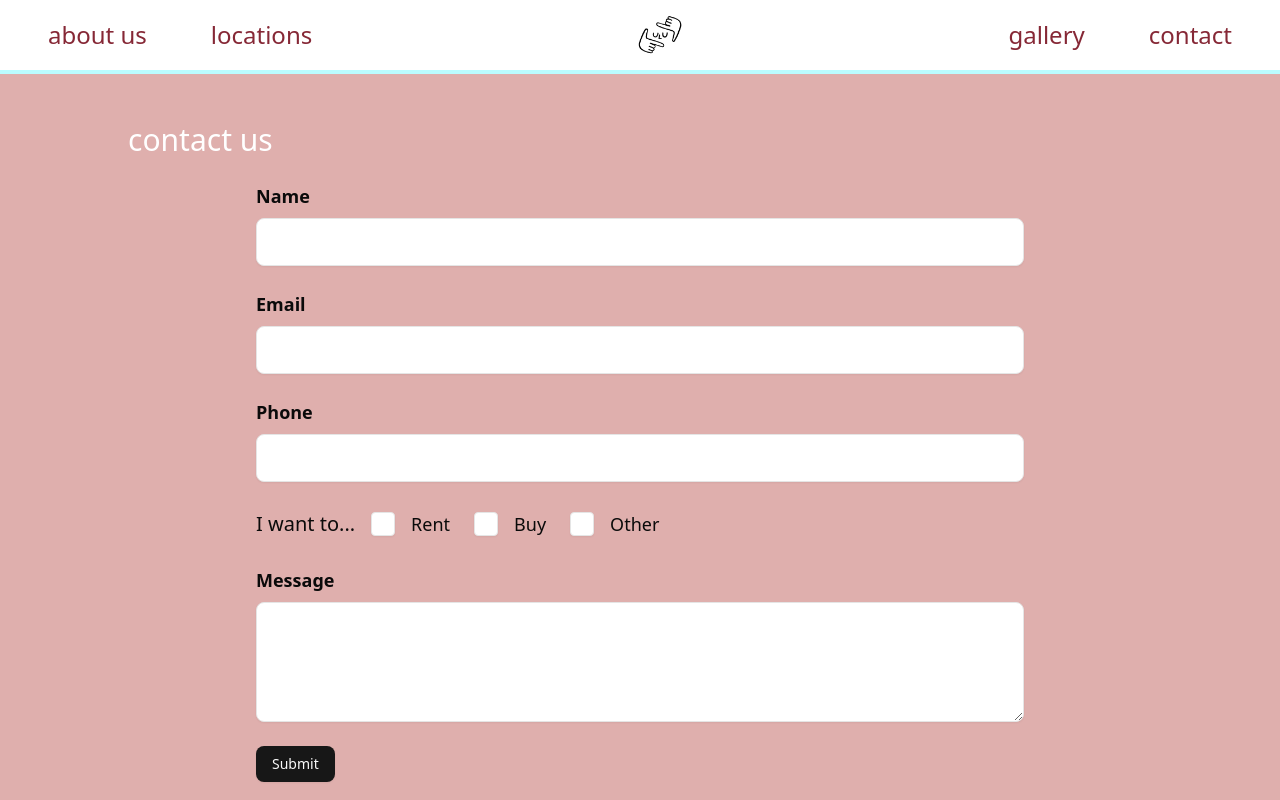
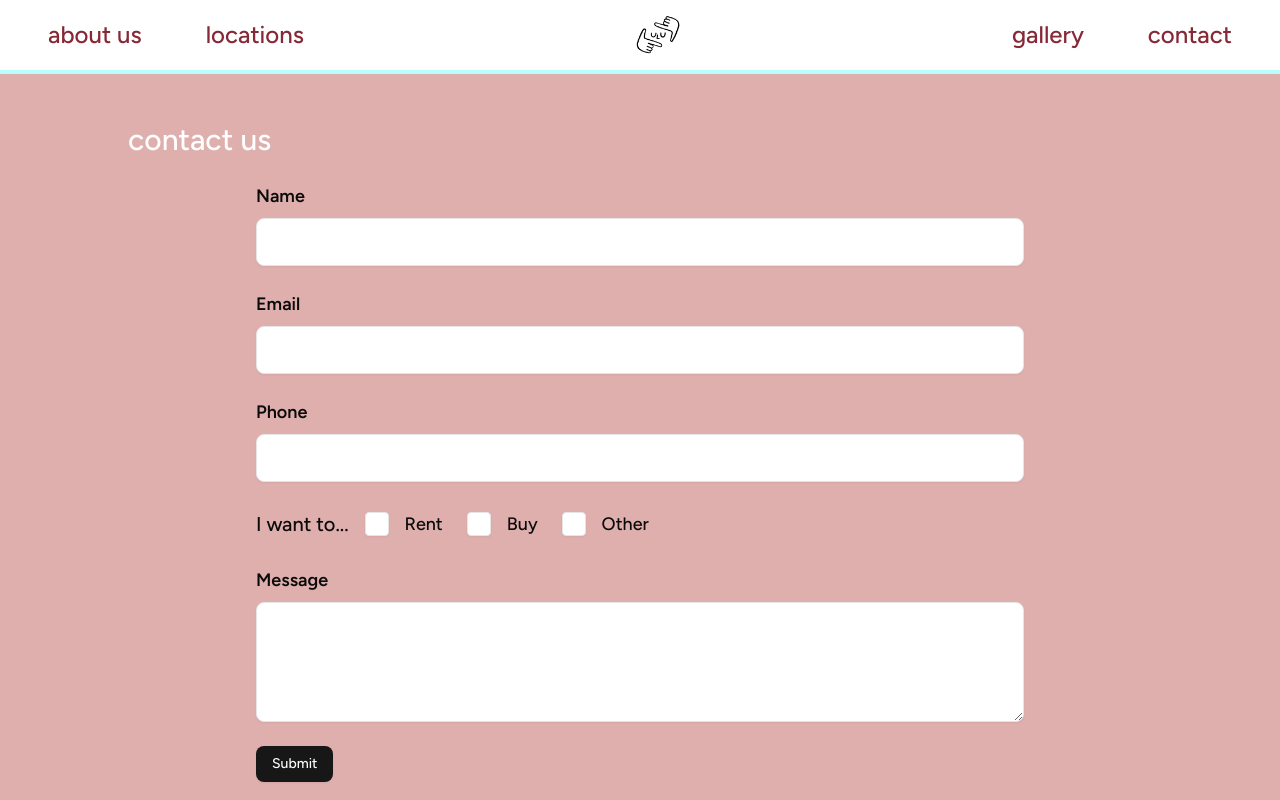
Before and after one commit to VoxelFS/selfie-studio, a Next.js app: page /contact in a window 1280 px wide. Shown: the top 800 px of the page. Built offline with nearby package versions, Linux system fonts and the light colour scheme.

Commit message:
update font to Figtree

```diff
--- a/src/app/(frontend)/layout.tsx
+++ b/src/app/(frontend)/layout.tsx
@@ -6,12 +6,18 @@ export const metadata = {
   title: 'Selfie Studio',
 }
 
+
+/* font */
+import { Figtree } from "next/font/google";
+const figtree = Figtree({ subsets: ["latin"] });
+
+
 export default async function RootLayout(props: { children: React.ReactNode }) {
   const { children } = props
 
   return (
     <html lang="en">
-      <body>
+      <body className={`${figtree.className}`}>
         <main>{children}</main>
       </body>
     </html>
```
